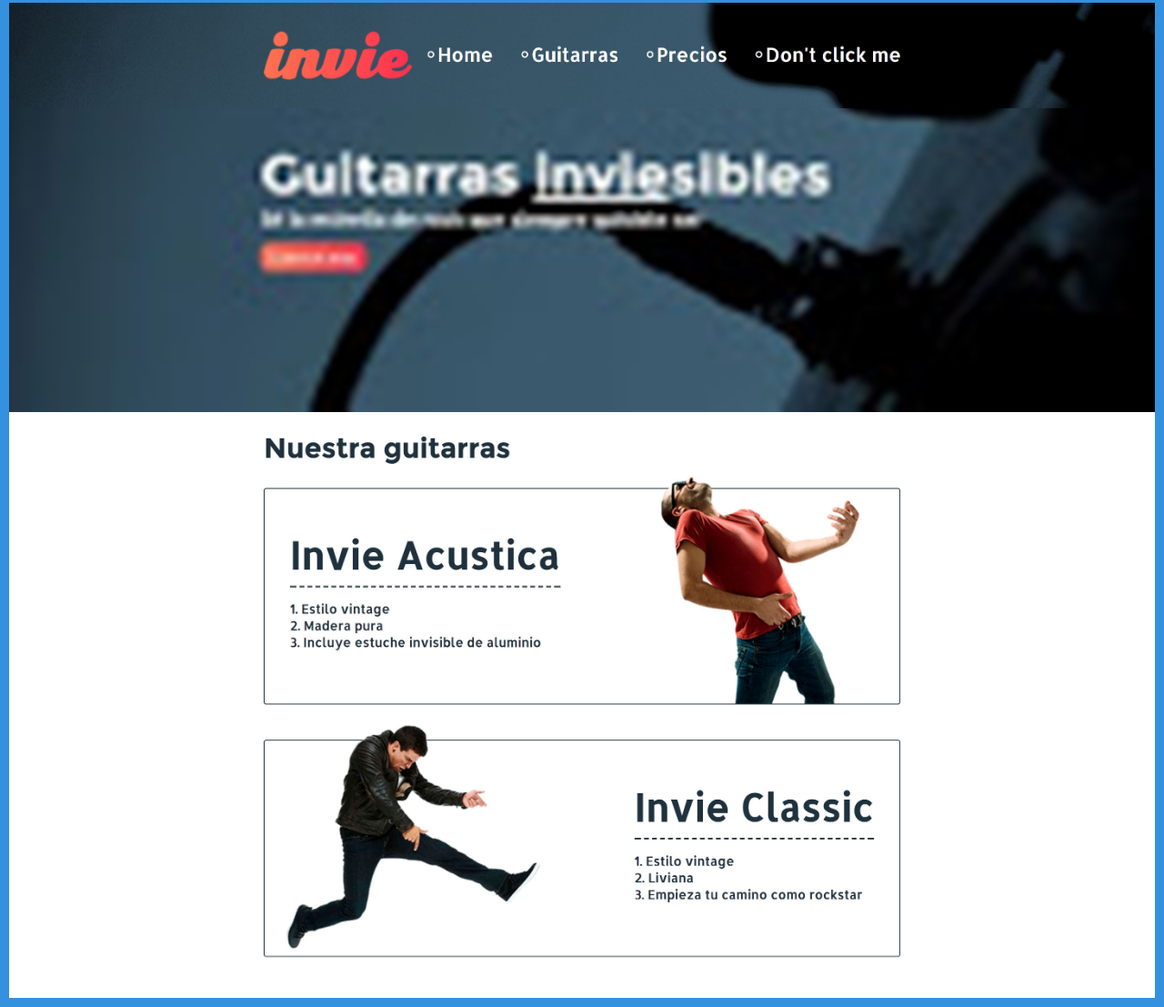
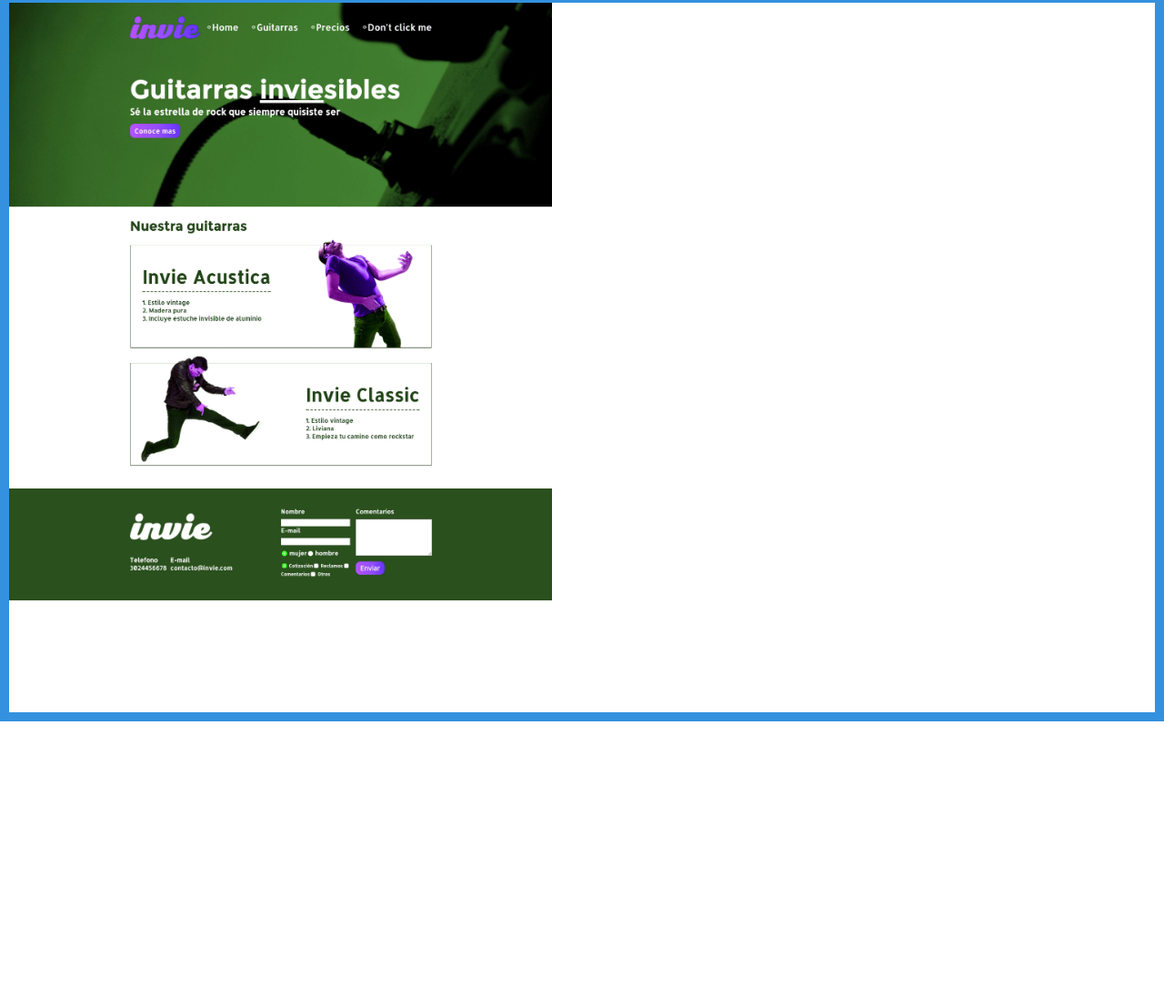
Before and after one commit to crileiton/invie, a plain HTML site: page index.html in a window 1280 px wide. Shown: the part 7-1114 px from the top of the page at 91% size. After the commit the page ends 800 px from the top, so only its background shows below. Drawn offline with Linux system fonts and the light colour scheme.

Commit message:
nueva version borde azul

```diff
--- a/index.html
+++ b/index.html
@@ -12,9 +12,6 @@
         </style>
     </head>
     <body>
-        <img src="imagenes/header.jpg" alt="">
-        <img src="imagenes/hero.jpg" alt="">
-        <img src="imagenes/acustica.jpg" alt="">
-        <img src="imagenes/clasica.jpg" alt="">
+        <img src="imagenes/nueva-version.png" alt="">
     </body>
 </html>
```
Also changed, not shown: imagenes/nueva-version.png (added).
